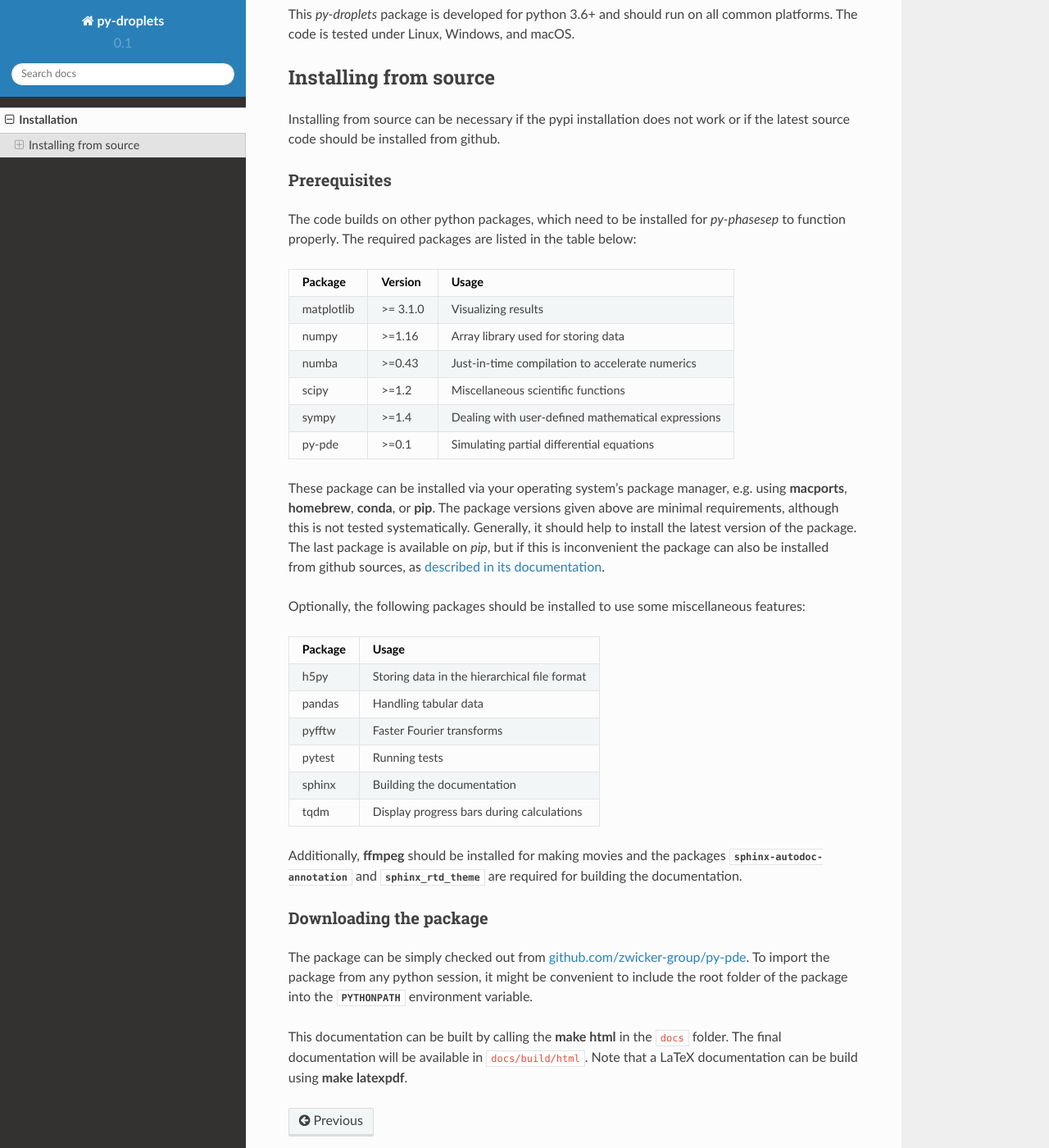
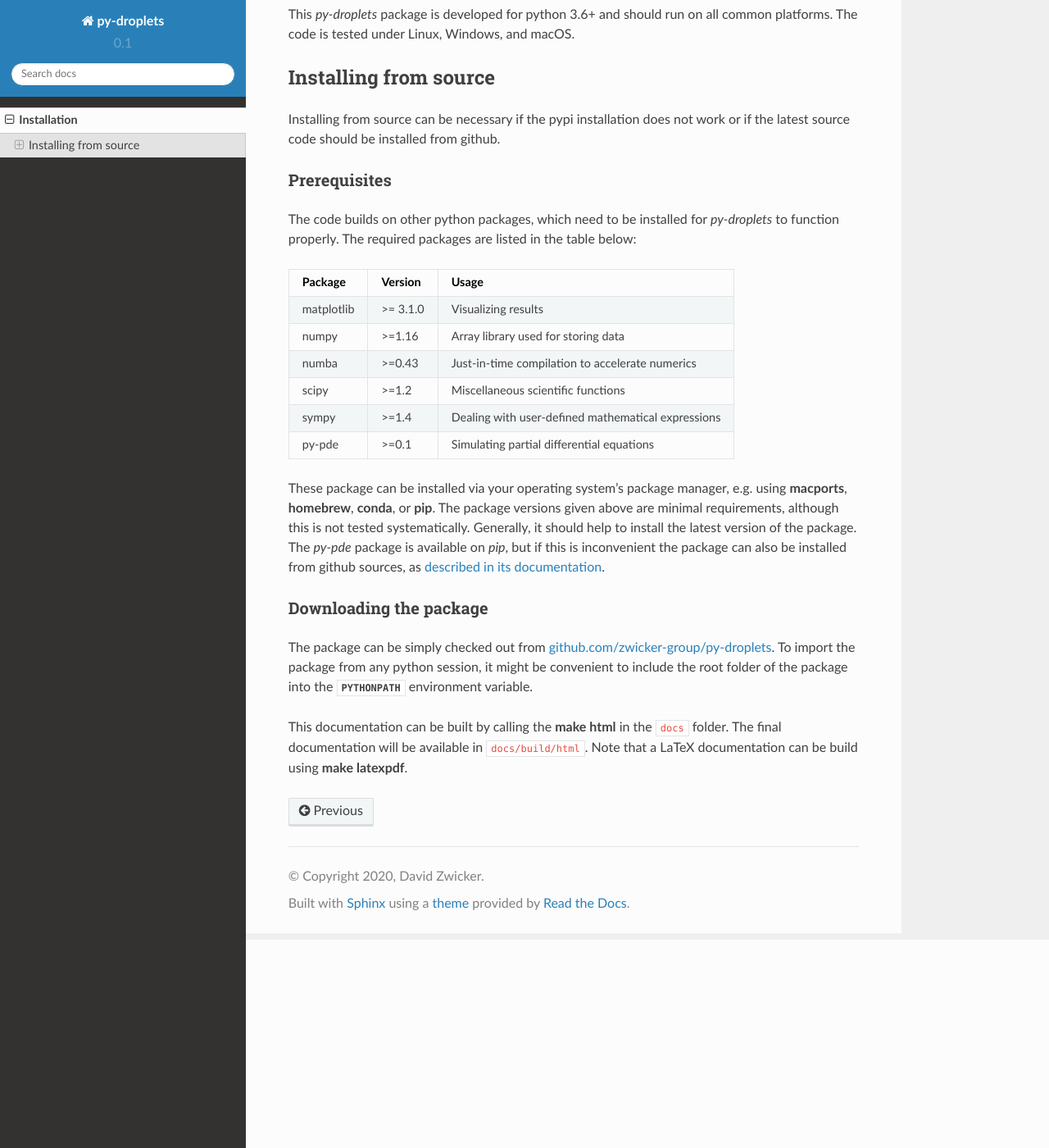
Before and after one commit to zwicker-group/py-droplets, a Sphinx documentation site: the page built from docs/source/installation.rst, in a window 1280 px wide and 1400 px high, scrolled down 254 px. Shown: the whole window at 82% size. Built offline with Sphinx 7.4.7 and the Read the Docs theme 2.0.0, drawn with Linux system fonts in a browser that asks for light colours; pages that are not in the unit, such as notebooks, are missing from menus.

Commit message:
Updated installation

```diff
--- a/docs/source/installation.rst
+++ b/docs/source/installation.rst
@@ -35,7 +35,7 @@ Prerequisites
 -------------
 
 The code builds on other python packages, which need to be installed for
-`py-phasesep` to function properly.
+`py-droplets` to function properly.
 The required packages are listed in the table below:
 
 ===========  ========= =========
@@ -55,35 +55,17 @@ using :command:`macports`, :command:`homebrew`, :command:`conda`, or
 The package versions given above are minimal requirements, although
 this is not tested systematically. Generally, it should help to install the
 latest version of the package.
-The last package is available on `pip`, but if this is inconvenient the package
-can also be installed from github sources, as `described in its documentation
+The `py-pde` package is available on `pip`, but if this is inconvenient the
+package can also be installed from github sources, as `described in its
+documentation
 <https://py-pde.readthedocs.io/en/latest/installation.html#installing-from-source>`_.
-
-
-Optionally, the following packages should be installed to use some miscellaneous
-features:
-
-===========  =========
-Package      Usage
-===========  =========
-h5py         Storing data in the hierarchical file format
-pandas       Handling tabular data
-pyfftw       Faster Fourier transforms
-pytest       Running tests
-sphinx       Building the documentation
-tqdm         Display progress bars during calculations
-===========  =========
-
-Additionally, :command:`ffmpeg` should be installed for making movies and the
-packages :mod:`sphinx-autodoc-annotation` and :mod:`sphinx_rtd_theme` are
-required for building the documentation.
 
 
 Downloading the package
 -----------------------
 
 The package can be simply checked out from
-`github.com/zwicker-group/py-pde <https://github.com/zwicker-group/py-droplets>`_.
+`github.com/zwicker-group/py-droplets <https://github.com/zwicker-group/py-droplets>`_.
 To import the package from any python session, it might be convenient to include
 the root folder of the package into the :envvar:`PYTHONPATH` environment variable.
 
```
